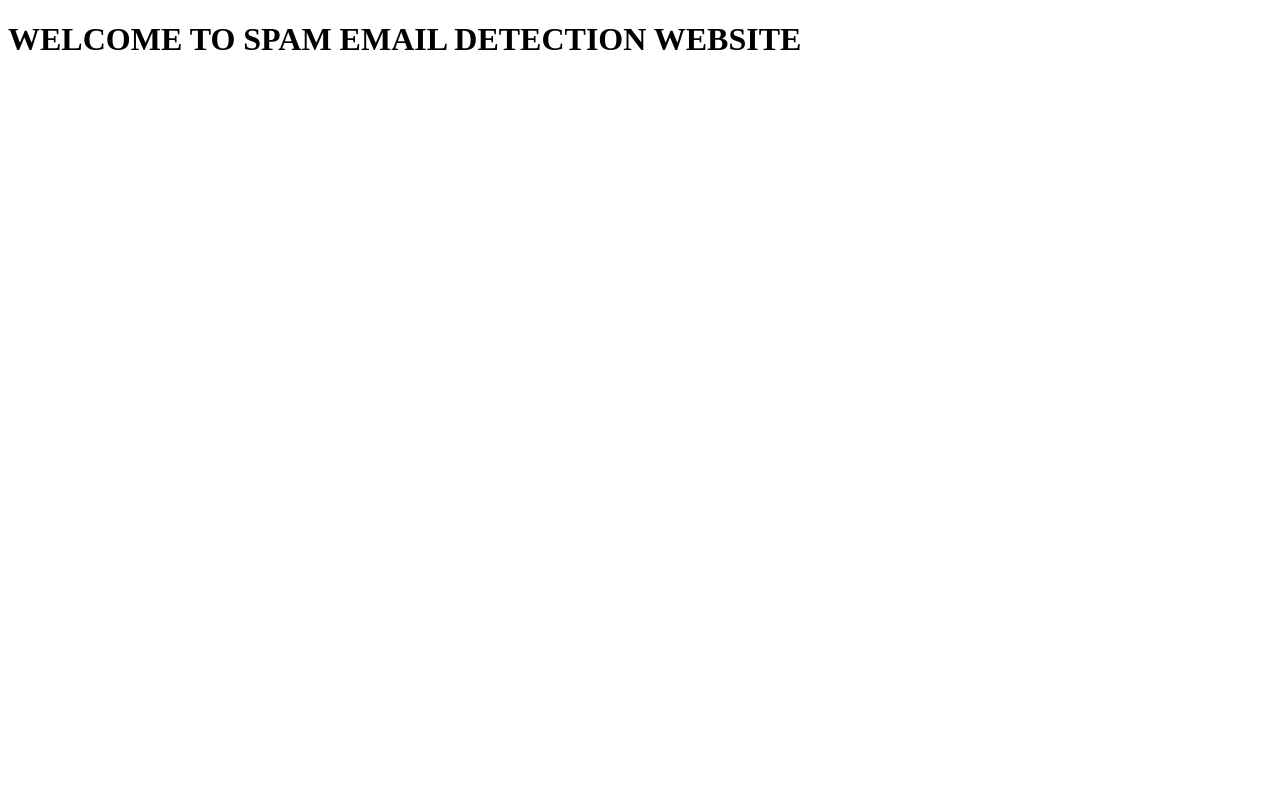
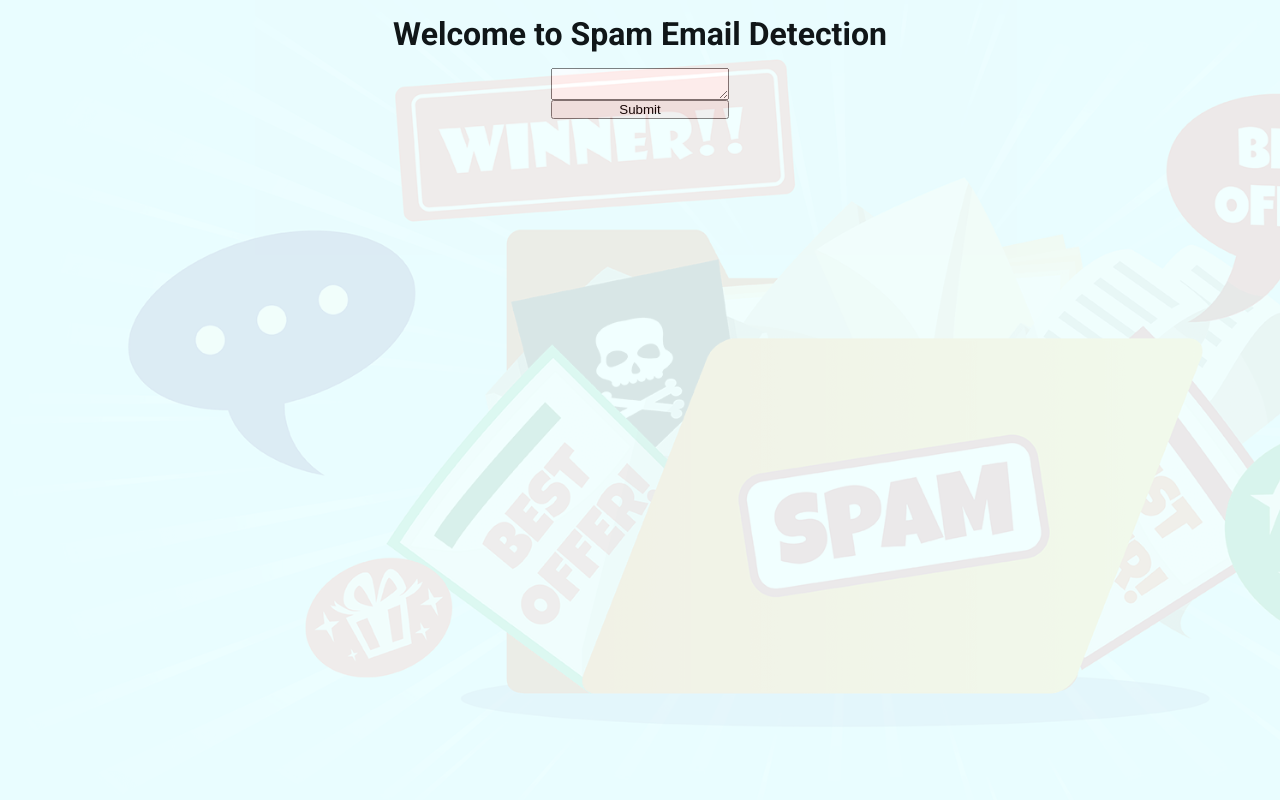
Before and after one commit to tanveeiii/Spam-detector, a Flask app: page / in a window 1280 px wide. Run offline with Flask 3, Linux system fonts and the light colour scheme.

Commit message:
Adding the input box

```diff
--- a/static/design.css
+++ b/static/design.css
@@ -0,0 +1,46 @@
+@import url('https://fonts.googleapis.com/css2?family=Roboto:ital,wght@0,100;0,300;0,400;0,500;0,700;0,900;1,100;1,300;1,400;1,500;1,700;1,900&display=swap');
+
+*{
+    margin: 0;
+    padding: 0;
+}
+
+body{
+    background-image: url('/static/assets/spam-email-image.png');
+    background-size: cover;
+    background-repeat: no-repeat;
+}
+
+.container{
+    width: 100vw;
+    height: 100vh;
+    background-color: azure;
+    opacity: 0.9;
+    display: flex;
+    flex-direction: column;
+    align-items: center;
+    /* margin: 10px; */
+}
+
+.heading{
+  margin: 15px;
+  font-size: xx-large;
+  font-weight: bold;
+  font-family: "Roboto", sans-serif;
+}
+
+.input{
+  /* justify-content: center; */
+  display: flex;
+  justify-content: center;
+  align-items: center;
+}
+
+#email{
+
+}
+
+form{
+  display: flex;
+  flex-direction: column;
+}
--- a/templates/home.html
+++ b/templates/home.html
@@ -1,11 +1,25 @@
 <!DOCTYPE html>
 <html lang="en">
+
 <head>
     <meta charset="UTF-8">
     <meta name="viewport" content="width=device-width, initial-scale=1.0">
     <title>Document</title>
+    <link rel="stylesheet" href="/static/design.css">
 </head>
+
 <body>
-    <h1>WELCOME TO SPAM EMAIL DETECTION WEBSITE</h1>
+    <div class="container">
+        <div class="heading">Welcome to Spam Email Detection</div>
+        <div></div>
+        <div class="input">
+            <form action="{{url_for('home')}}" method="POST">
+                <textarea name="email" id="email"></textarea>
+                <input type="submit" value="Submit">
+            </form>
+        </div>
+    </div>
 </body>
+
+
 </html>
```
